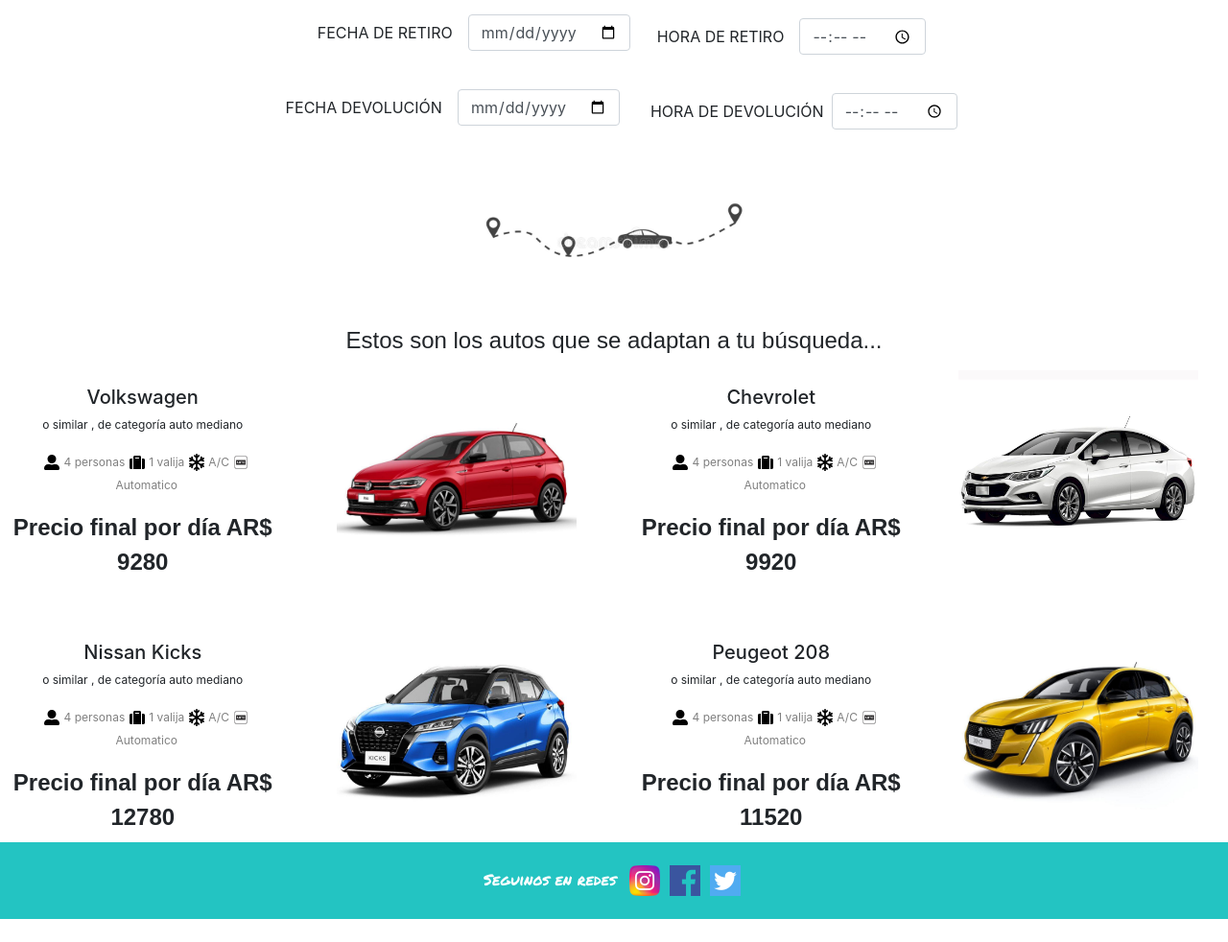
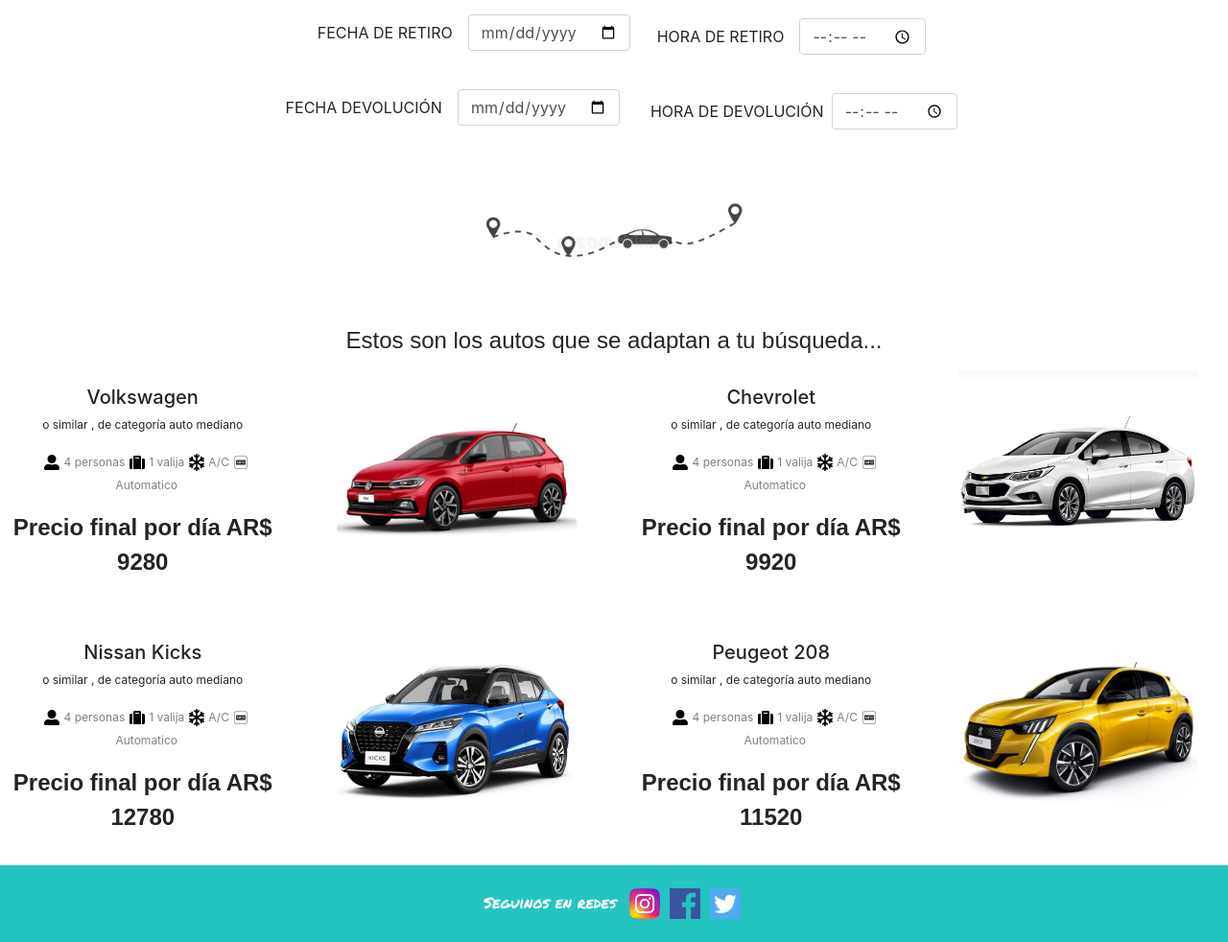
Before and after one commit to gabypizzutti/pizzuviajes-proyecto-final, a website: page pages/auto.html in a window 1280 px wide. Shown: the part 287-1269 px from the top of the page at 96% size. Before the commit the page ends 1245 px from the top, so only its background shows below. Drawn offline with nearby package versions, Linux system fonts and the light colour scheme; a web font is replaced by a local one.

Commit message:
se agrego margin top para separar un poco mas el footer del cuerpode la page

```diff
--- a/pages/auto.html
+++ b/pages/auto.html
@@ -196,7 +196,7 @@
             </div>
         </div>
         <!-- footer -->
-        <footer>
+        <footer class="mt-lg-4">
             <div class="row">
                 <div class="col-lg-12 col-xs-12 foot">
                     <p class="titleFoot text-center pb-2 pt-4">Seguinos en redes
```
